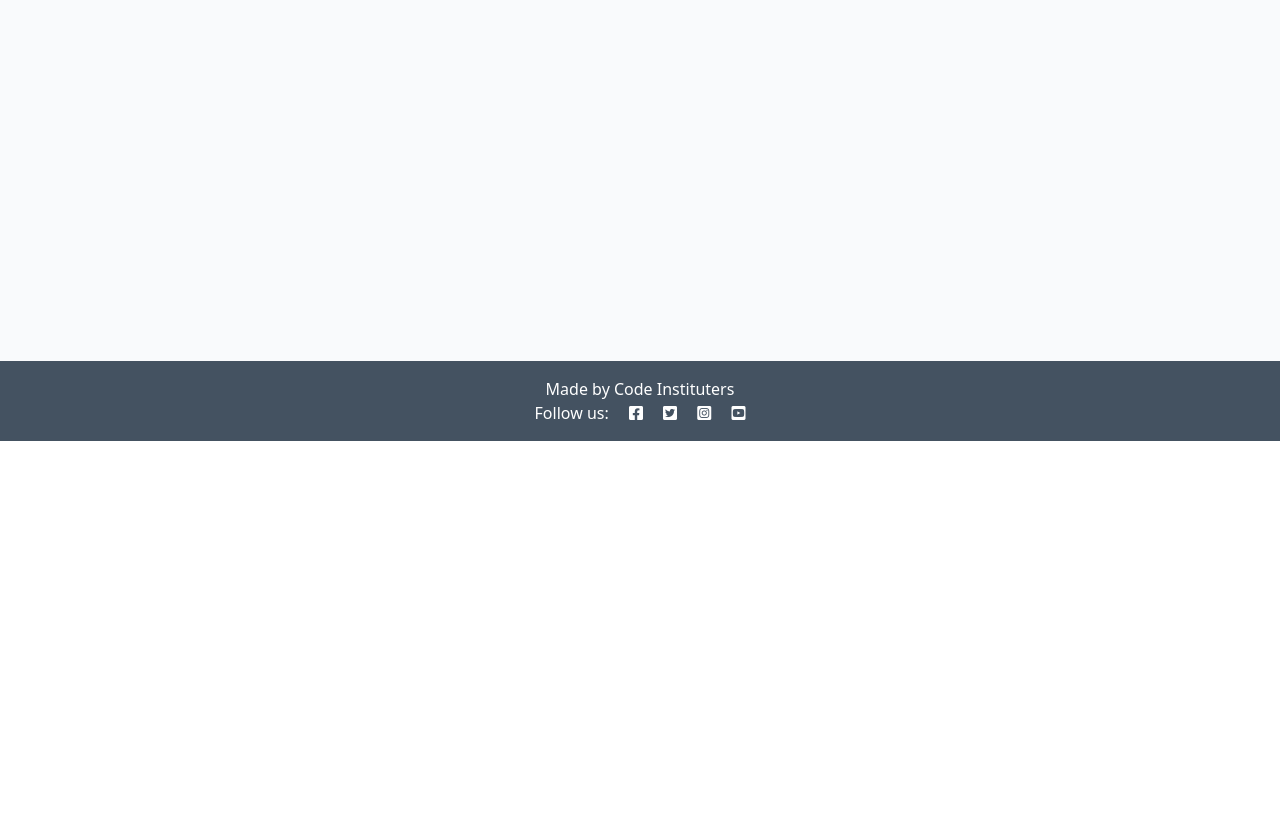
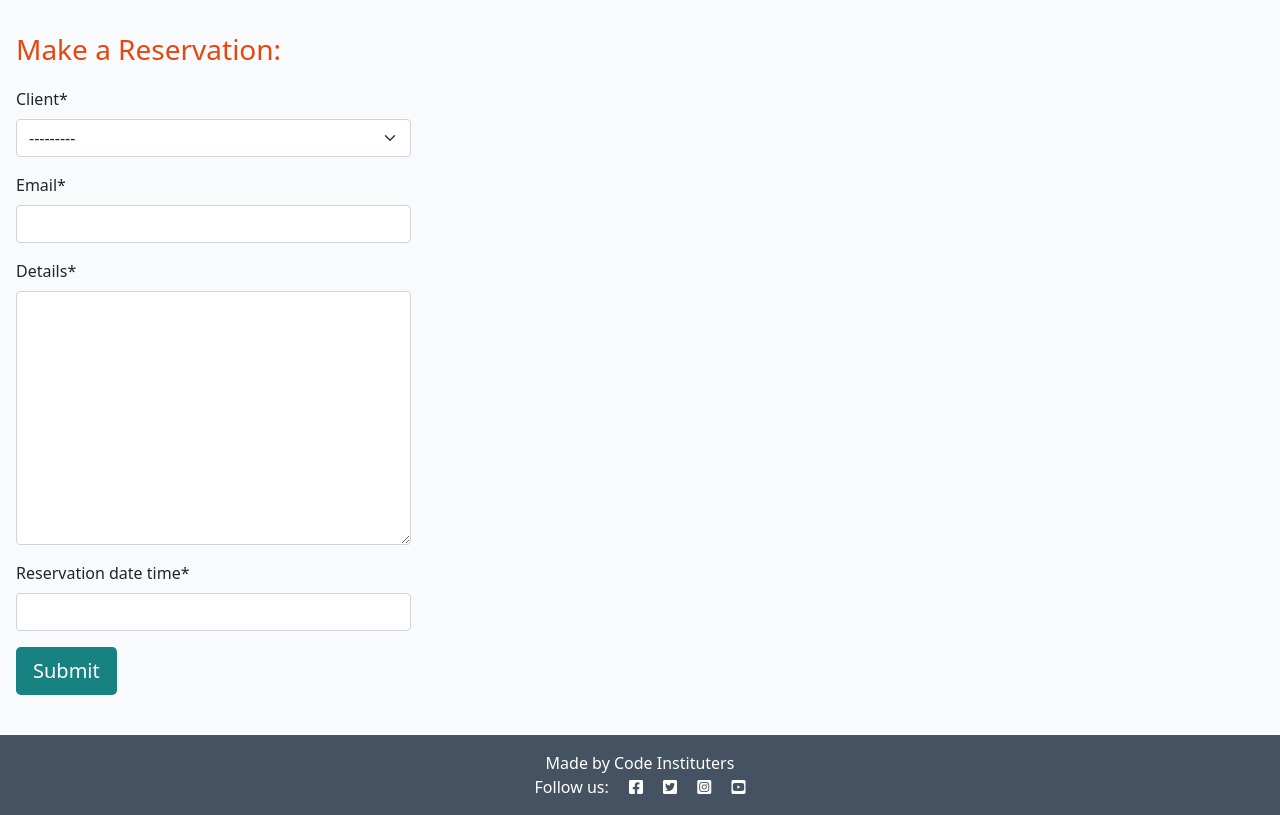
Before and after one commit to fenasti/restaurant-ci-project, a Django app: page /reservation/ in a window 1280 px wide. Shown: the part 359-1174 px from the top of the page. Before the commit the page ends 800 px from the top, so only its background shows below. Run offline with Django 4.2, Linux system fonts and the light colour scheme; a user stored in the database is signed in; data comes from the database, SQL or seed files in the repository; tables that the repository leaves empty hold one stand-in row (values such as "Sample post"); some libraries are stand-ins or nearby versions.

Commit message:
display information content page in reserve html

```diff
--- a/requirements.txt
+++ b/requirements.txt
@@ -1,7 +1,9 @@
 asgiref==3.8.1
+crispy-bootstrap5==0.7
 dj-database-url==0.5.0
 Django==4.2.16
 django-allauth==0.57.2
+django-crispy-forms==2.3
 django-summernote==0.8.20.0
 gunicorn==20.1.0
 oauthlib==3.2.2
--- a/reservation/admin.py
+++ b/reservation/admin.py
@@ -1,9 +1,11 @@
 from django.contrib import admin
-from .models import Reservation
+from .models import ReservationContent, ReservationRequest
 from django_summernote.admin import SummernoteModelAdmin
 
 
-@admin.register(Reservation)
+@admin.register(ReservationContent)
 class ReservationAdmin(SummernoteModelAdmin):
 
     summernote_fields = ('content',)
+
+admin.site.register(ReservationRequest)
--- /dev/null
+++ b/reservation/forms.py
@@ -0,0 +1,8 @@
+from .models import ReservationRequest
+from django import forms
+
+
+class ReservationForm(forms.ModelForm):
+    class Meta:
+        model = ReservationRequest
+        fields = ('client', 'email', 'details', 'reservation_date_time')
--- a/reservation/models.py
+++ b/reservation/models.py
@@ -1,7 +1,23 @@
 from django.db import models
+from django.contrib.auth.models import User
 
 # Create your models here.
 
-class Reservation(models.Model):
+class ReservationContent(models.Model):
     title = models.CharField(max_length=200)
     content = models.TextField()
+    updated_on = models.DateTimeField(auto_now=True)
+
+class ReservationRequest(models.Model):
+    client = models.ForeignKey(User, on_delete=models.CASCADE, related_name="reserver")
+    email = models.EmailField()
+    details = models.TextField()
+    reservation_date_time = models.DateTimeField()
+    created_on = models.DateTimeField(auto_now_add=True)
+    approved = models.BooleanField(default=False)
+
+    class Meta:
+        ordering = ["created_on"]
+
+    def __str__(self):
+        return f"Reservation request from {self.client.username} on {self.reservation_date_time}"
--- a/reservation/templates/reservation/reservation.html
+++ b/reservation/templates/reservation/reservation.html
@@ -1,32 +1,83 @@
 {% extends 'base.html' %}
 {% block content %}
 {% load static %}
-<div class="container mt-5">
+{% load crispy_forms_tags %}
+
+<header>
+  <div class="container mt-5">
+    <!-- Title row -->
+    <div class="row">
+      <div class="col-12 text-center">
+        <h2>{{ reservation_display.title }}</h2>
+      </div>
+    </div>
+
+    <!-- Content row -->
+    <div class="row">
+      <div class="col-12 text-center">
+        <p>{{ reservation_display.content | safe  }}</p>
+      </div>
+    </div>
+</header>
+    <!-- Authentication Links column -->
   <div class="row">
-    <div class="col-4 text-center">
-      <img src="#" width="75%" />
-    </div>
-    <div class="col-8">
-      <!-- Title goes between these h2 tags -->
-      <h2>{{ reservation.title }}</h2>
-      <!-- Content goes directly underneath this -->
-      {{ reservation.content | safe }}
-        <ul>
+    <div class="col-12 text-center">
+      <ul class="list-inline">
         {% if user.is_authenticated %}
-            <li class="nav-item">
-                <a class="nav-link {% if request.path == logout_url %}active{% endif %}" aria-current="page" href="{% url 'account_logout' %}">Logout</a>
+            <li class="list-inline-item">
+                <a class="nav-link {% if request.path == logout_url %}active{% endif %}" href="{% url 'account_logout' %}">Logout</a>
             </li>
         {% else %}
-            <li class="nav-item">
-                <a class="nav-link {% if request.path == signup_url %}active{% endif %}" aria-current="page"
-                    href="{% url 'account_signup' %}">Register</a>
+            <li class="list-inline-item">
+                <a class="nav-link {% if request.path == signup_url %}active{% endif %}" href="{% url 'account_signup' %}">Register</a>
             </li>
-            <li class="nav-item">
-                <a class="nav-link {% if request.path == login_url %}active{% endif %}" aria-current="page" href="{% url 'account_login' %}">Login</a>
+            <li class="list-inline-item">
+                <a class="nav-link {% if request.path == login_url %}active{% endif %}" href="{% url 'account_login' %}">Login</a>
             </li>
         {% endif %}
-        </ul>
+      </ul>
+    </div>
+  </div>
+<!-- Displaying Reservations -->
+<div class="row">
+  <div class="col-md-8 card mb-4 mt-3">
+    <h3>Reservations:</h3>
+    <div class="card-body">
+      <!-- Loop through reservations -->
+      {% for reservation in reservations %}
+      <div class="p-2 ReservationRequest
+        {% if not reservation.approved and reservation.client == user %}faded{% elif not reservation.approved %}d-none{% endif %}">
+        <p class="font-weight-bold">
+          {{ reservation.client.username }}
+          <!-- Display client's username -->
+        <span class="font-weight-normal">{{ reservation.created_on }}</span> wrote:
+        </p>
+        <div>
+          {{ reservation.details | linebreaks }}
+        </div>
+        {% if not reservation.approved and reservation.client == user %}
+        <p class="approval">This reservation is awaiting approval</p>
+        {% endif %}
+      </div>
+      {% endfor %}
     </div>
   </div>
 </div>
+
+<!-- Creating New Reservation -->
+<div class="col-md-4 card mb-4 mt-3">
+  <div class="card-body">
+    {% if user.is_authenticated %}
+    <h3>Make a Reservation:</h3>
+    <form id="reservationForm" method="post" style="margin-top: 1.3em;">
+      {{ reservation_form | crispy }}
+      {% csrf_token %}
+      <button id="submitButton" type="submit" class="btn btn-signup btn-lg">Submit</button>
+    </form>
+    {% else %}
+    <p>Log in to make a reservation.</p>
+    {% endif %}
+  </div>
+</div>
+
 {% endblock content %}
--- a/reservation/views.py
+++ b/reservation/views.py
@@ -1,15 +1,54 @@
-from django.shortcuts import render
-from .models import Reservation
-
+from django.shortcuts import render, get_object_or_404, reverse
+from django.views import generic
+from django.contrib import messages
+from django.http import HttpResponseRedirect
+from .models import ReservationContent, ReservationRequest
+from .forms import ReservationForm
 
 def reservation_page(request):
     """
     Renders the Reservation page
+    reservation_display = page content
+    ReservationRequest = form
     """
-    reservation = Reservation.objects.all()
+    # Fetch all reservations content to display
+    reservation_display = ReservationContent.objects.all().order_by('-updated_on').first()
 
+    # Only filter approved reservations (status=1 could represent an 'approved' status)
+    # reservations = ReservationRequest.objects.filter(approved=True)
+
+    # Handle form submission
+    if request.method == "POST":
+        reservation_form = ReservationForm(data=request.POST)
+        if reservation_form.is_valid():
+            reservation = reservation_form.save(commit=False)
+            # Set the client as the currently logged-in user
+            reservation.client = request.user
+            reservation.save()
+            # Add success message
+            messages.add_message(
+                request, messages.SUCCESS,
+                'Reservation request submitted and awaiting approval'
+            )
+        else:
+            # Add an error message if form is invalid
+            messages.add_message(
+                request, messages.ERROR,
+                'There was an error with your reservation submission. Please try again.'
+            )
+
+    else:
+        # Initialize the form when the page is accessed via GET
+        reservation_form = ReservationForm()
+
+    print("About to render reservation template")
+
+    # Render the template with the reservation list and form
     return render(
         request,
         "reservation/reservation.html",
-        {"reservation": reservation},
+        {
+            "reservation_display": reservation_display,
+            "reservation_form": reservation_form,  # Reservation form to be rendered
+        },
     )
--- a/restaurant/settings.py
+++ b/restaurant/settings.py
@@ -50,6 +50,8 @@ INSTALLED_APPS = [
     'allauth',
     'allauth.account',
     'allauth.socialaccount',
+    'crispy_forms',
+    'crispy_bootstrap5',
     'django_summernote',
     'index',
     'reservation',
@@ -59,6 +61,9 @@ INSTALLED_APPS = [
 SITE_ID = 1
 LOGIN_REDIRECT_URL = '/'
 LOGOUT_REDIRECT_URL = '/'
+
+CRISPY_ALLOWED_TEMPLATE_PACKS = "bootstrap5"
+CRISPY_TEMPLATE_PACK = "bootstrap5"
 
 MIDDLEWARE = [
     'django.middleware.security.SecurityMiddleware',
```
Also changed, not shown: reservation/migrations/0002_reservationrequest.py (added), reservation/migrations/0003_alter_reservationrequest_options_and_more.py (added), reservation/migrations/0004_alter_reservationrequest_approved.py (added), reservation/migrations/0005_reservationcontent_delete_reservation.py (added).
